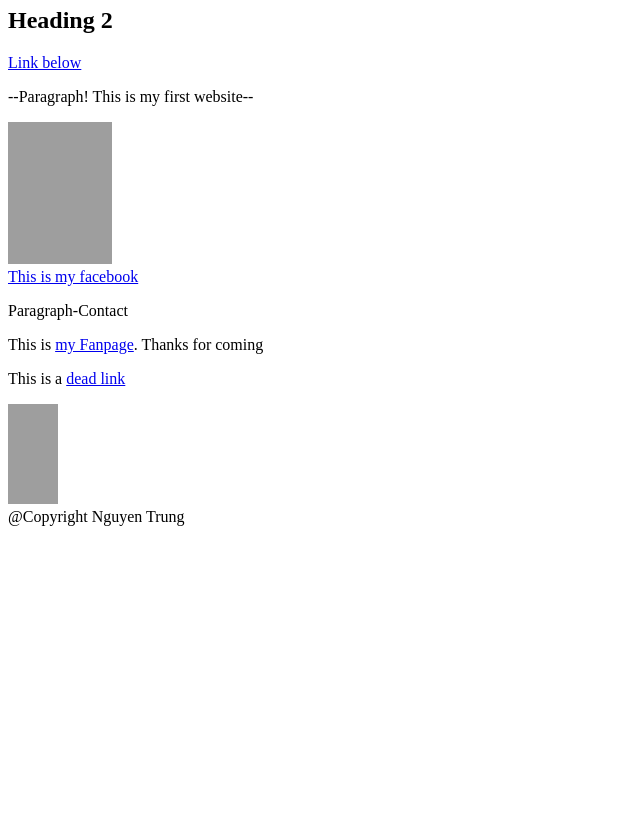
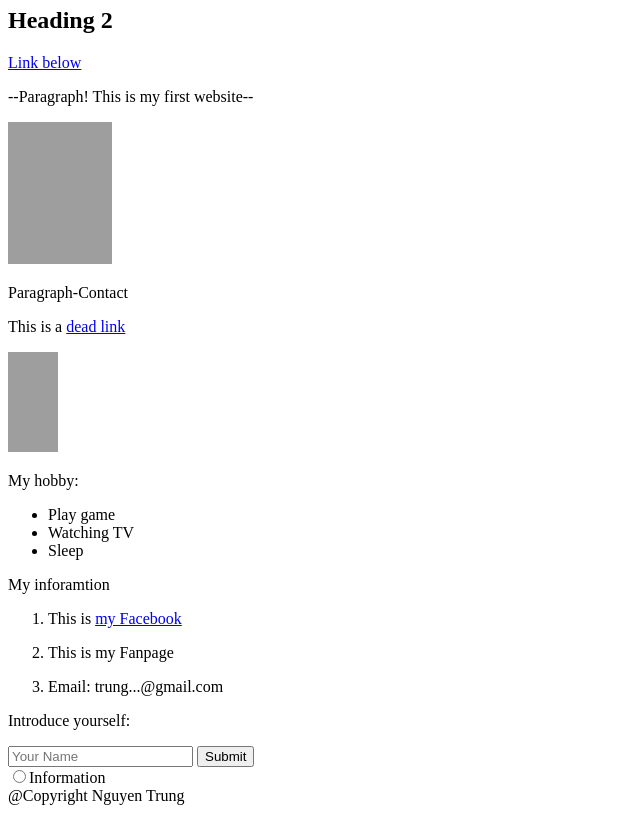
Before and after one commit to ducctrungg/Learn-Web, a plain HTML site: page Cat.html in a window 1280 px wide. Shown: the part 73-886 px from the top of the page, without its empty margins (0-640 px from the left). Before the commit the page ends 800 px from the top, so only its background shows below. Drawn offline with Linux system fonts and the light colour scheme; grey boxes are pictures that could not be loaded.

Commit message:
New Commit

```diff
--- a/Cat.html
+++ b/Cat.html
@@ -1,11 +1,14 @@
 <!DOCTYPE html>
 <html>
+
 <head>
     <title>Trung's Web</title>
+    <meta charset="UTF-8">
+</head>
 
-
+<body>
     <!--Heading 1 (this is a comment)-->
-<h1>Heading 1</h1>
+    <h1>Welcome to my Website</h1>
 
     <!--Heading 2-->
     <h2>Heading 2</h2>
@@ -18,20 +21,55 @@
     <p>--Paragraph! This is my first website--</p>
 
     <!--Add image, alt is comment for that image if it can't diplay-->
-<img src="https://i.pinimg.com/originals/45/66/33/456633c1987702a7fefd5c08097aa8ef.jpg" width="104" height="142" alt="Universe"><br>
-
-<!--<a> tag is html link, href is link destination-->
-<a href="https://www.facebook.com/profile.php?id=100026401400326">This is my facebook</a>
+    <img src="https://i.pinimg.com/originals/45/66/33/456633c1987702a7fefd5c08097aa8ef.jpg" width="104" height="142"
+        alt="Universe"><br>
 
     <p id="Contact-id">Paragraph-Contact</p>
-
-<p>This is <a target="_blank" href="https://www.facebook.com/hnbg.learn/">my Fanpage</a>. Thanks for coming</p>
 
     <!-- "#" show that this is a deadlink-->
     <p> This is a <a href="#">dead link</a> </p>
 
     <!--Turn image into an link-->
-<a href="#"><img src="https://i.pinimg.com/originals/45/66/33/456633c1987702a7fefd5c08097aa8ef.jpg" alt="This is description" width="50" height="100"></a>
+    <a href="#"><img src="https://i.pinimg.com/originals/45/66/33/456633c1987702a7fefd5c08097aa8ef.jpg"
+            alt="This is description" width="50" height="100"></a>
 
+    <div>
+        <p>
+            My hobby:
+        </p>
+        <ul>
+            <li>Play game</li>
+            <li>Watching TV</li>
+            <li>Sleep</li>
+        </ul>
+    </div>
+
+    <div>
+        <p>My inforamtion</p>
+        <ol>
+            <li>
+                <p>This is <a target="_blank" href="https://www.facebook.com/profile.php?id=100026401400326">my Facebook</a></p>
+            </li>
+            <li>
+                <p>This is <a href="https://www.facebook.com/hnbg.learn"></a>my Fanpage</p>
+            </li>
+            <li>
+                <p>Email: trung...@gmail.com</p>
+            </li>
+        </ol>
+    </div>
+
+    <div>
+        <p>Introduce yourself: </p>
+        <form action="https://www.freecatphotoapp.com/submit-cat-photo">
+            <input type="text" required  placeholder="Your Name">
+            <button type="submit">Submit</button>
+        </form>
+    </div>
+    <label for="Information">
+        <input type="radio" id="Information">Information
+    </label>
     <footer>@Copyright Nguyen Trung</footer>
-</head>
+</body>
+
+</html>
```
Also changed, not shown: Second.html (line endings or trailing spaces). Lines whose indentation alone changed are shown as unchanged.
